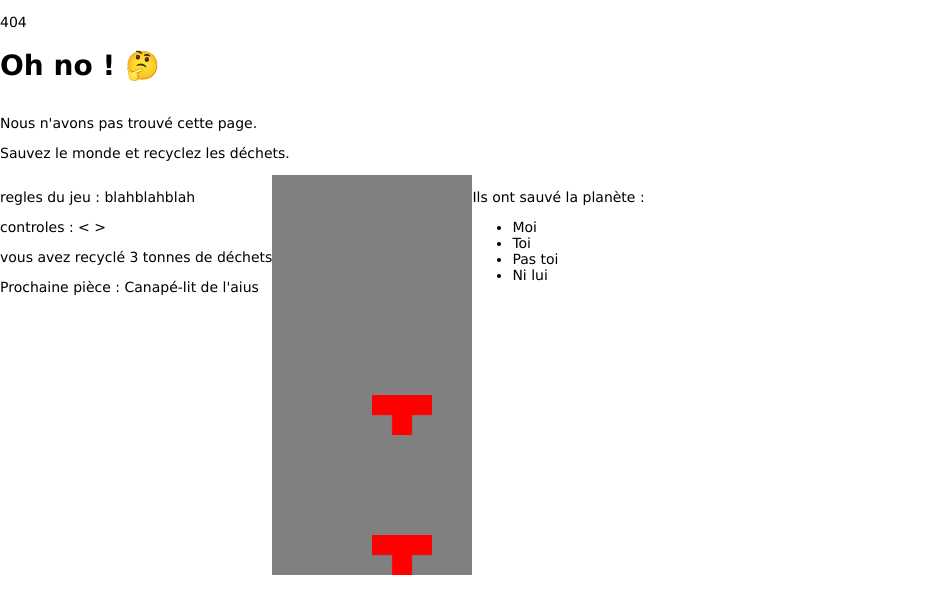
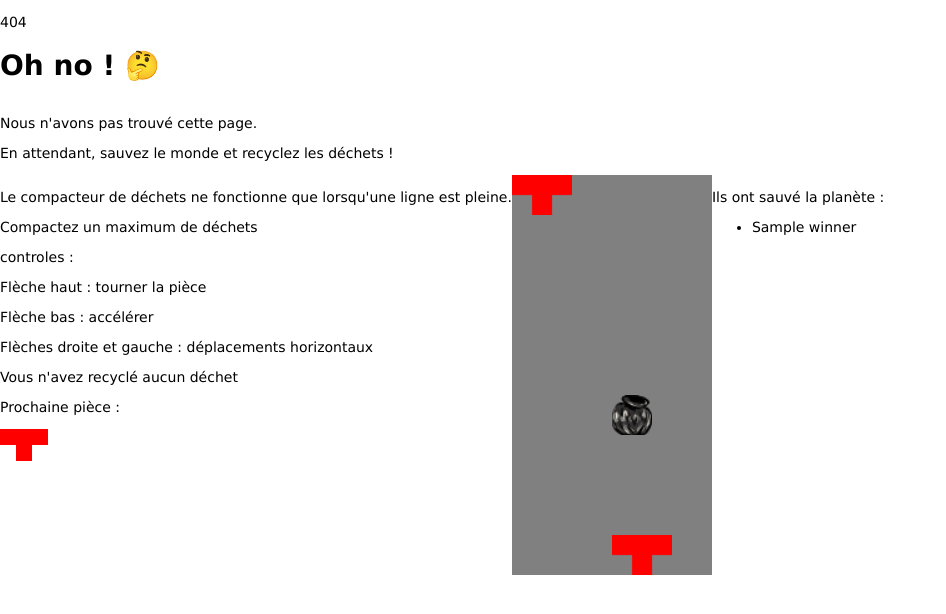
Before and after one commit to Kokoden/nuitdelinfo2023, a Node server app: template tetrash/views/game.pug in a window 1280 px wide. Shown: the top 614 px of the page, without its empty margins (0-946 px from the left). Run offline with Node 20, Linux system fonts and the light colour scheme; the template is opened without the code that fills it: most values are stand-ins (such as "Sample title", 1, 10 or a date in 2020).

Commit message:
final commit

```diff
--- a/tetrash/app.js
+++ b/tetrash/app.js
@@ -25,13 +25,7 @@
 
 // error handler
 app.use(function(err, req, res, next) {
-  // set locals, only providing error in development
-  res.locals.message = err.message;
-  res.locals.error = req.app.get('env') === 'development' ? err : {};
-
-  // render the error page
-  res.status(err.status || 500);
-  res.render('error');
+  req.redirect('404')
 });
 
 module.exports = app;
--- a/tetrash/public/javascripts/game.js
+++ b/tetrash/public/javascripts/game.js
@@ -1,7 +1,51 @@
 import {Scene} from "./scene.js"
 
 const gameCanvas = document.getElementById("game")
-const scene = new Scene();
+const nextImage = document.getElementById("next")
+
+let points = 0;
+let finished = false;
+
+function nextCallback(next) {
+    nextImage.src = next.image.src
+}
+
+document.getElementById("sendHighscore").onclick = () => {
+    let name = document.getElementById("name").value;
+    console.log(name)
+    if (name && name.length > 0) {
+        fetch('/404/', {
+            method: 'POST',
+            redirect: 'follow',
+            headers: {
+                'Accept': 'application/json',
+                'Content-Type': 'application/json'
+            },
+
+            body: JSON.stringify({"name": name, "score": points})
+        });
+    }
+}
+
+function destroyLineCallback() {
+    points += 10;
+    document.getElementById("score").innerText = `Vous avez recyclé ${points} tonnes de déchets !!!`;
+}
+
+function loseCallback() {
+    if (points >= 10) {
+        console.log("BRAVO VOUS AVEZ SAUVE LA PLANETE");
+        document.getElementById("winOverlay").style.display = "flex";
+        finished = true;
+    }
+    else {
+        console.log("PERDUUU");
+        finished = true;
+        window.location.href = "/404";
+    }
+}
+
+const scene = new Scene(destroyLineCallback, loseCallback, nextCallback);
 
 function initGame() {
     scene.reset(10, 20);
@@ -20,7 +64,7 @@
 
     lastMoveTime += deltaTime;
 
-    if (lastMoveTime > 200) {
+    if (lastMoveTime > 200 && !finished) {
         lastMoveTime = 0;
         scene.movePiece();
     }
@@ -29,12 +73,17 @@
 }
 
 document.addEventListener('keydown', (event) => {
+    if (finished)
+        return;
     switch (event.key) {
         case 'ArrowDown':
             scene.movePiece();
             break;
         case 'ArrowUp':
             scene.currentPiece.rotate(1);
+            if (!scene.canMovePieceToPosition(scene.currentPiece, scene.currentPiece.position)) {
+                scene.currentPiece.rotate(-1);
+            }
             break;
         case 'ArrowLeft':
             const newPos = {x: scene.currentPiece.position.x - 1, y: scene.currentPiece.position.y};
--- a/tetrash/public/javascripts/scene.js
+++ b/tetrash/public/javascripts/scene.js
@@ -1,11 +1,19 @@
 import {makeL2, makeL, Piece, makeS, makeT, makeCube, makeBar, makeZ, randomPiece, rotate2D} from "./piece.js"
 
 class Scene {
+
+    constructor(destroyLineCallback, loseCallback, nextCallback) {
+        this.destroyLineCallback = destroyLineCallback;
+        this.loseCallback = loseCallback;
+        this.nextCallback = nextCallback;
+    }
+
     reset(width, height) {
         this.width = width;
         this.height = height;
         this.grid = {}
         this.currentPiece = this.insertPiece(randomPiece(this));
+        this.next = randomPiece(this);
         this.game = document.getElementById("game");
         this.backgroundCanvas = document.createElement('canvas');
         this.backgroundCanvas.width = this.game.offsetWidth;
@@ -13,7 +21,6 @@
         this.backgroundCanvas.style.position = 'absolute';
         this.backgroundCanvasCtx = this.backgroundCanvas.getContext("2d");
         this.game.appendChild(this.backgroundCanvas)
-
     }
 
     /**
@@ -21,6 +28,8 @@
      */
     insertPiece(piece) {
         piece.moveTo({x: this.width / 2, y: this.height})
+        if (!this.canMovePieceToPosition(piece, piece.position))
+            this.loseCallback();
         return piece;
     }
 
@@ -32,7 +41,9 @@
             } else {
                 this.placePiece(this.currentPiece);
                 this.checkAndMoveLines();
-                this.currentPiece = this.insertPiece(randomPiece(this));
+                this.currentPiece = this.insertPiece(this.next);
+                this.next = randomPiece(this);
+                this.nextCallback(this.next);
             }
         }
     }
@@ -82,8 +93,7 @@
 
                 this.backgroundCanvasCtx.clearRect(0, 0, this.game.offsetWidth, this.game.offsetHeight - this.game.offsetHeight / this.height * (y - 1));
                 this.backgroundCanvasCtx.putImageData(data, 0, this.game.offsetHeight / this.height);
-
-                console.log("WOUHOU x10")
+                this.destroyLineCallback();
                 for (let u = y + 1; u < this.height; ++u) {
                     if (!this.grid[u])
                         continue;
--- a/tetrash/public/stylesheets/style.css
+++ b/tetrash/public/stylesheets/style.css
@@ -23,3 +23,15 @@
   background-color: gray;
   height: 400px;
 }
+
+#winOverlay {
+  display: flex;
+  position: absolute;
+  background-color: rgba(5, 5, 5, 0.95);
+  width: 100vw;
+  height: 100vh;
+  flex-direction: column;
+  top: 0;
+  align-content: center;
+  align-items: center;
+}
--- a/tetrash/views/game.pug
+++ b/tetrash/views/game.pug
@@ -3,17 +3,26 @@
 block content
     div.game-layout
         div(id="rules")
-            p regles du jeu : blahblahblah
-            p controles : < >
-            p vous avez recyclé 3 tonnes de déchets
-            p Prochaine pièce : Canapé-lit de l'aius
+            p Le compacteur de déchets ne fonctionne que lorsqu'une ligne est pleine.
+            p Compactez un maximum de déchets
+            p controles :
+            p Flèche haut : tourner la pièce
+            p Flèche bas : accélérer
+            p Flèches droite et gauche : déplacements horizontaux
+            p(id="score") Vous n'avez recyclé aucun déchet
+            p Prochaine pièce :
+            img(id="next")
         div(id="game")
 
         div(id="leaderboard")
             p Ils ont sauvé la planète :
             ul
-                li Moi
-                li Toi
-                li Pas toi
-                li Ni lui
+                each winner in winners
+                    li= winner
+        div(id="winOverlay", style="display: none")
+            h1 Bravo vous avez sauvé le monde !!!
+            h2 Sauvegardez votre nom dans l'historique des superhéros broyeurs de détritus
+            input(id="name", type="text")
+            button(id="sendHighscore") Envoyer !
+
     script(type="module" src='/javascripts/game.js')
--- a/tetrash/views/layout.pug
+++ b/tetrash/views/layout.pug
@@ -9,6 +9,6 @@
       h1= "Oh no ! 🤔"
     div
       p Nous n'avons pas trouvé cette page.
-      p Sauvez le monde et recyclez les déchets.
+      p En attendant, sauvez le monde et recyclez les déchets !
     div(class="game")
       block content
```
Also changed, not shown: tetrash/routes/game404.js (+42 -2 lines), 1 other file.
